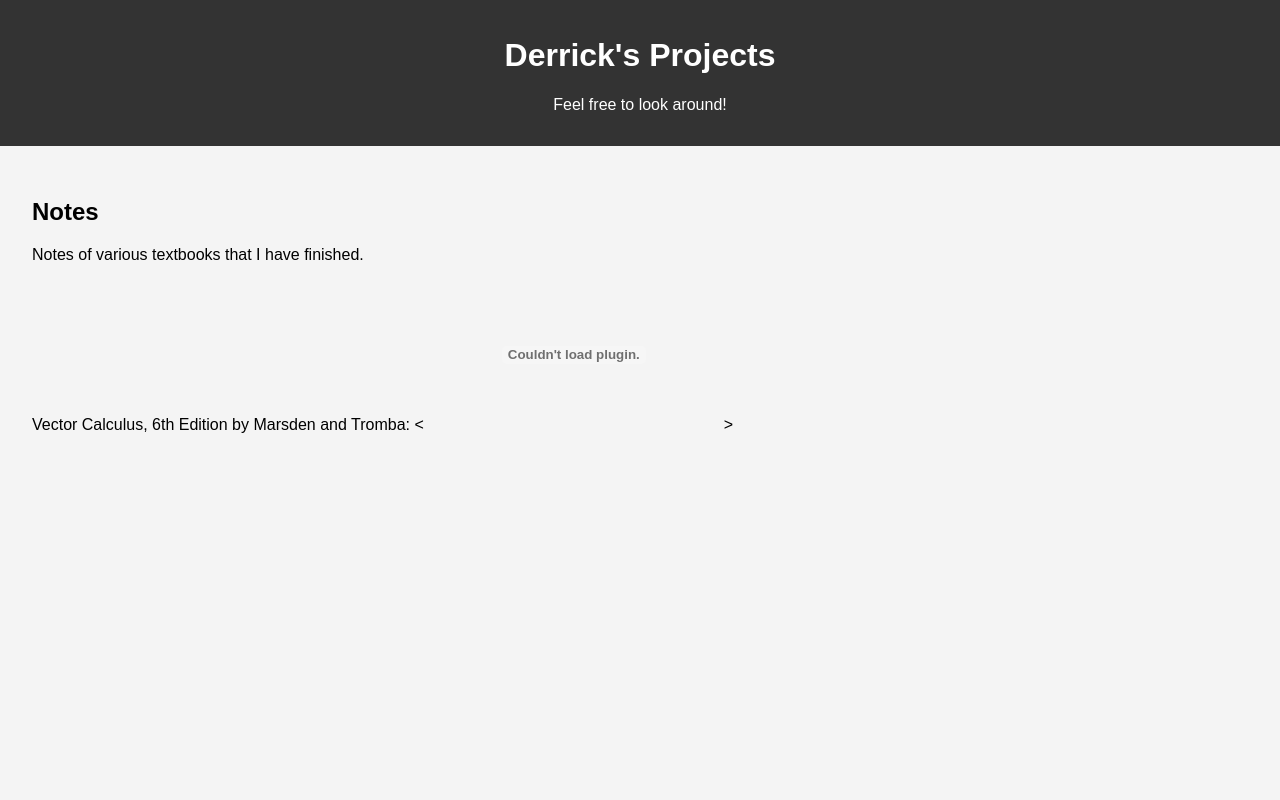
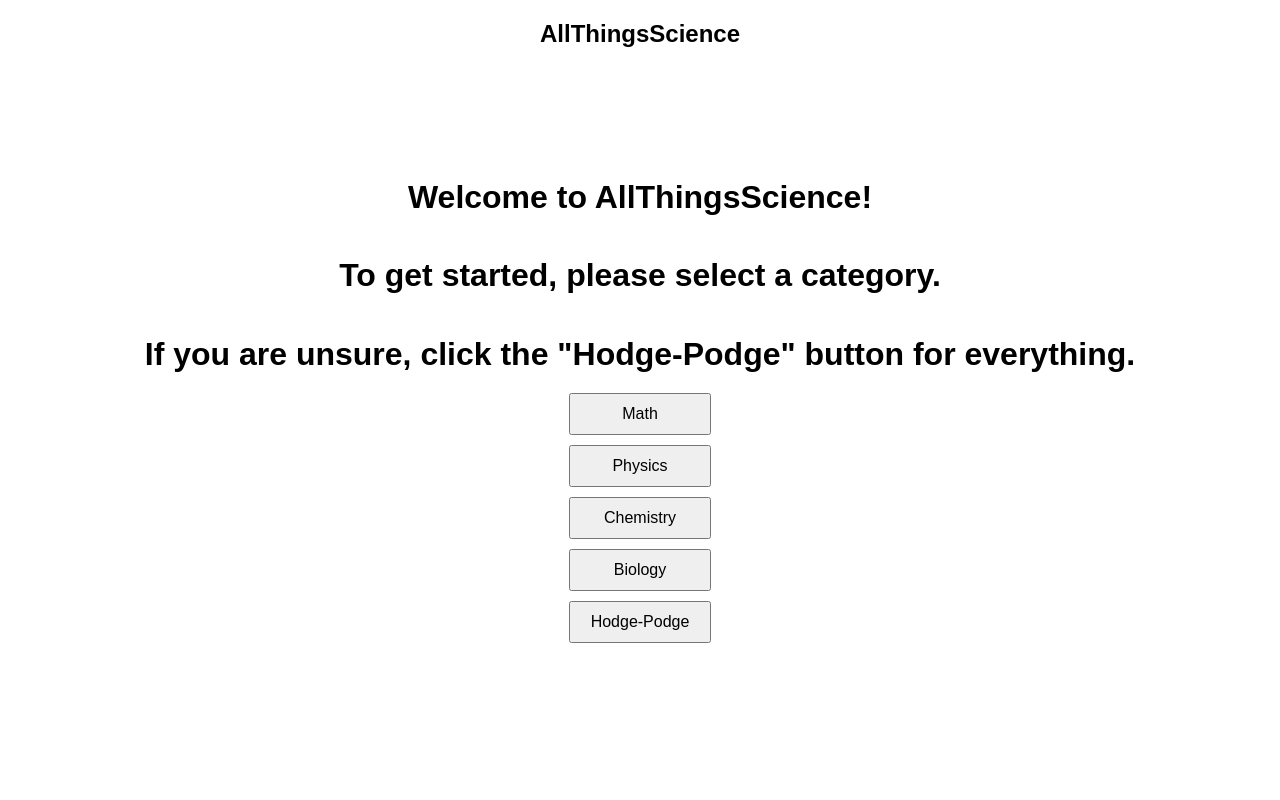
Before and after one commit to CowsCanProgram/CowsCanProgram.github.io, a Flask app: page / in a window 1280 px wide. Run offline with Flask 3, Linux system fonts and the light colour scheme.

Commit message:
WOW! Progress :D

```diff
--- a/app.py
+++ b/app.py
@@ -1,21 +1,53 @@
-from flask import Flask, render_template
+from flask import Flask, render_template, url_for, redirect, request
+import random
+import urllib.parse
 
 app = Flask(__name__)
 
-# Route for the home page
 @app.route('/')
 def index():
     return render_template('index.html')
 
-# Route for an about page
-@app.route('/notes')
-def about():
-    return render_template('about.html')
+@app.route('/math')
+def math():
+    image_url = request.args.get('image', '')
+    if not image_url:
+        image_url = None
+    return render_template('math.html', image_url=image_url)
 
-# Route for a contact page
-@app.route('/contact')
-def contact():
-    return render_template('contact.html')
+
+@app.route('/physics')
+def physics():
+    return render_template('physics.html')
+
+@app.route('/chemistry')
+def chemistry():
+    return render_template('chemistry.html')
+
+@app.route('/biology')
+def biology():
+    return render_template('biology.html')
+
+
+@app.route('/hodgepodge')
+def hodgepodge():
+    return render_template('hodgepodge.html')
+
+@app.route('/random_math')
+def random_math():
+    # Generate a random LaTeX equation
+    equations = [
+        r'$E=mc^2$',
+        r'$a^2 + b^2 = c^2$',
+        r'$ \frac{d}{dx} e^x = e^x $',
+        r'$ \int_0^\infty e^{-x^2} dx = \frac{\sqrt{\pi}}{2} $'
+    ]
+    equation = random.choice(equations)
+
+    encoded_equation = urllib.parse.quote(equation)
+    image_url = f'https://latex.codecogs.com/png.latex?{encoded_equation}'
+
+    return redirect(url_for('math', image=image_url))
 
 if __name__ == '__main__':
     app.run(debug=True)
--- a/templates/index.html
+++ b/templates/index.html
@@ -2,51 +2,49 @@
 <html lang="en">
 <head>
     <meta charset="UTF-8">
-    <meta name="viewport" content="width=device-width, initial-scale=1.0">
-    <title>Derrick's Projects</title>
+    <title>Index Page</title>
     <style>
         body {
+            display: flex;
+            flex-direction: column;
+            align-items: center;
+            justify-content: center;
+            height: 100vh;
+            margin: 0;
             font-family: Arial, sans-serif;
-            margin: 0;
-            padding: 0;
-            background-color: #f4f4f4;
         }
-
-        header {
-            background-color: #333;
-            color: #fff;
-            padding: 1em;
-            text-align: center;
+        .header {
+            position: absolute;
+            top: 20px;
+            font-size: 24px;
+            font-weight: bold;
         }
-
-        section {
-            padding: 2em;
+        h1 {
+            margin-bottom: 20px;
         }
-
-        footer {
-            background-color: #333;
-            color: #fff;
-            text-align: center;
-            padding: 1em;
-            position: fixed;
-            bottom: 0;
-            width: 100%;
+        .button-container {
+            display: flex;
+            flex-direction: column;
+            gap: 10px;
+        }
+        button {
+            padding: 10px 20px;
+            font-size: 16px;
+            cursor: pointer;
         }
     </style>
 </head>
 <body>
-
-    <header>
-        <h1>Derrick's Projects</h1>
-        <p>Feel free to look around!</p>
-    </header>
-
-    <section>
-        <h2>Notes</h2>
-        <p>Notes of various textbooks that I have finished.</p>
-        <body>
-        Vector Calculus, 6th Edition by Marsden and Tromba: <<embed src="Nonlinear Dynamics Chaos 2018 Strogatz.pdf">>
-        </body>
-    </section>
+    <div class="header">AllThingsScience</div>
+    <h1>Welcome to AllThingsScience!</h1>
+    <h1>To get started, please select a category.</h1>
+    <h1>If you are unsure, click the "Hodge-Podge" button for everything.</h1>
+    <div class="button-container">
+        <button onclick="location.href='/math'">Math</button>
+        <button onclick="location.href='/physics'">Physics</button>
+        <button onclick="location.href='/chemistry'">Chemistry</button>
+        <button onclick="location.href='/biology'">Biology</button>
+        <button onclick="location.href='/hodgepodge'">Hodge-Podge</button>
+    </div>
 </body>
 </html>
```
Also changed, not shown: templates/biology.html (+11 -0 lines), templates/chemistry.html (+11 -0 lines), templates/hodgepodge.html (added, +11 -0 lines), templates/math.html (+19 -0 lines), templates/random_math.html (added, +11 -0 lines).
